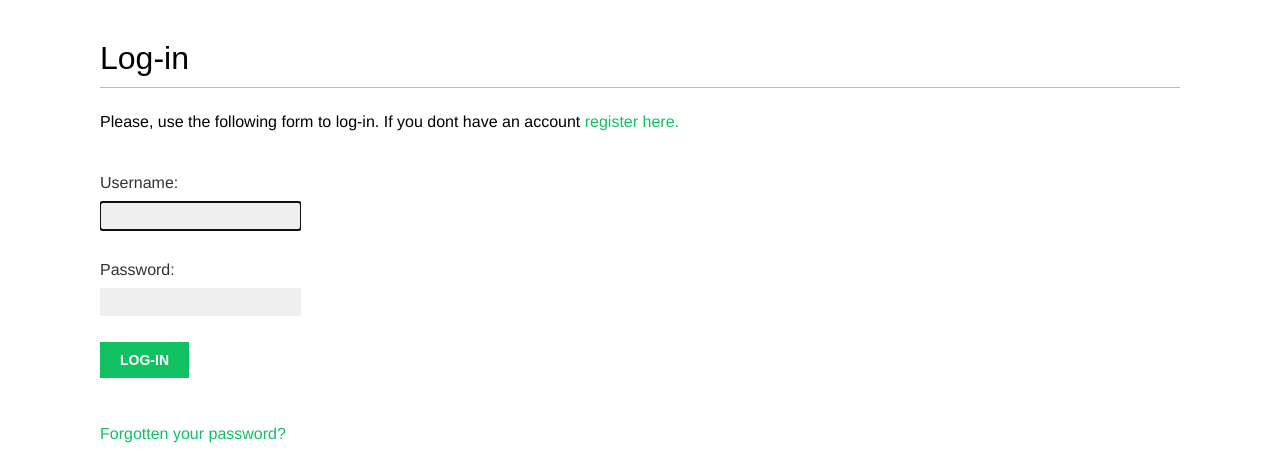
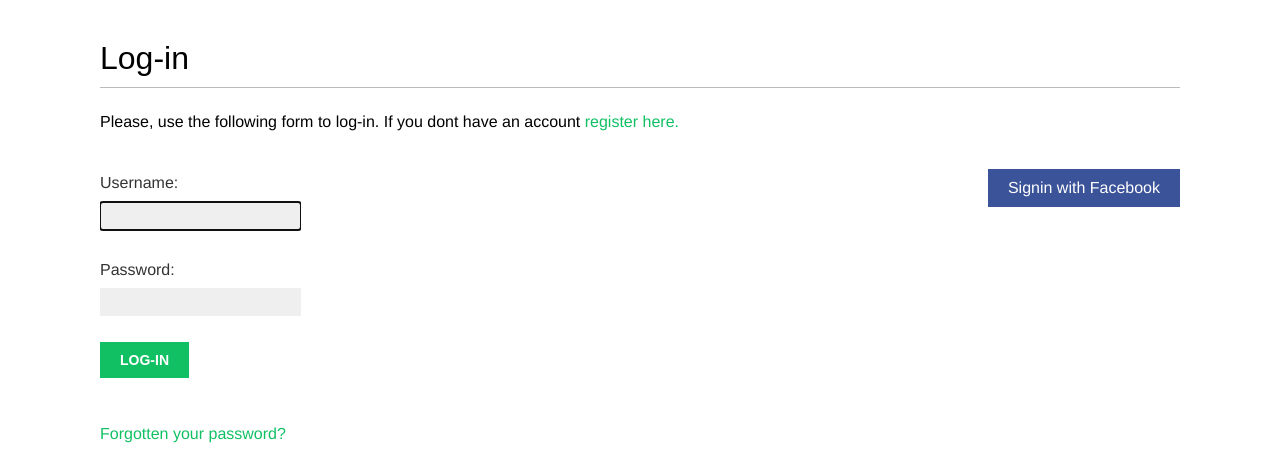
Before and after one commit to ch4zzy/online-shop, a Django app: page /account/login/ in a window 1280 px wide. Shown: the part 47-510 px from the top of the page. Run offline with Django 3.2, Linux system fonts and the light colour scheme; some web fonts are replaced.

Commit message:
edited: added facebook auth button

```diff
--- a/apps/account/templates/registration/login.html
+++ b/apps/account/templates/registration/login.html
@@ -24,4 +24,9 @@
         </form>
         <p><a href="{% url "password_reset" %}">Forgotten your password?</a></p>
     </div>
+    <div class="social">
+        <ul>
+            <li class="facebook"><a href="{% url "social:begin" "facebook" %}">Signin with Facebook</a></li>
+        </ul>
+    </div>
 {% endblock %}
```
